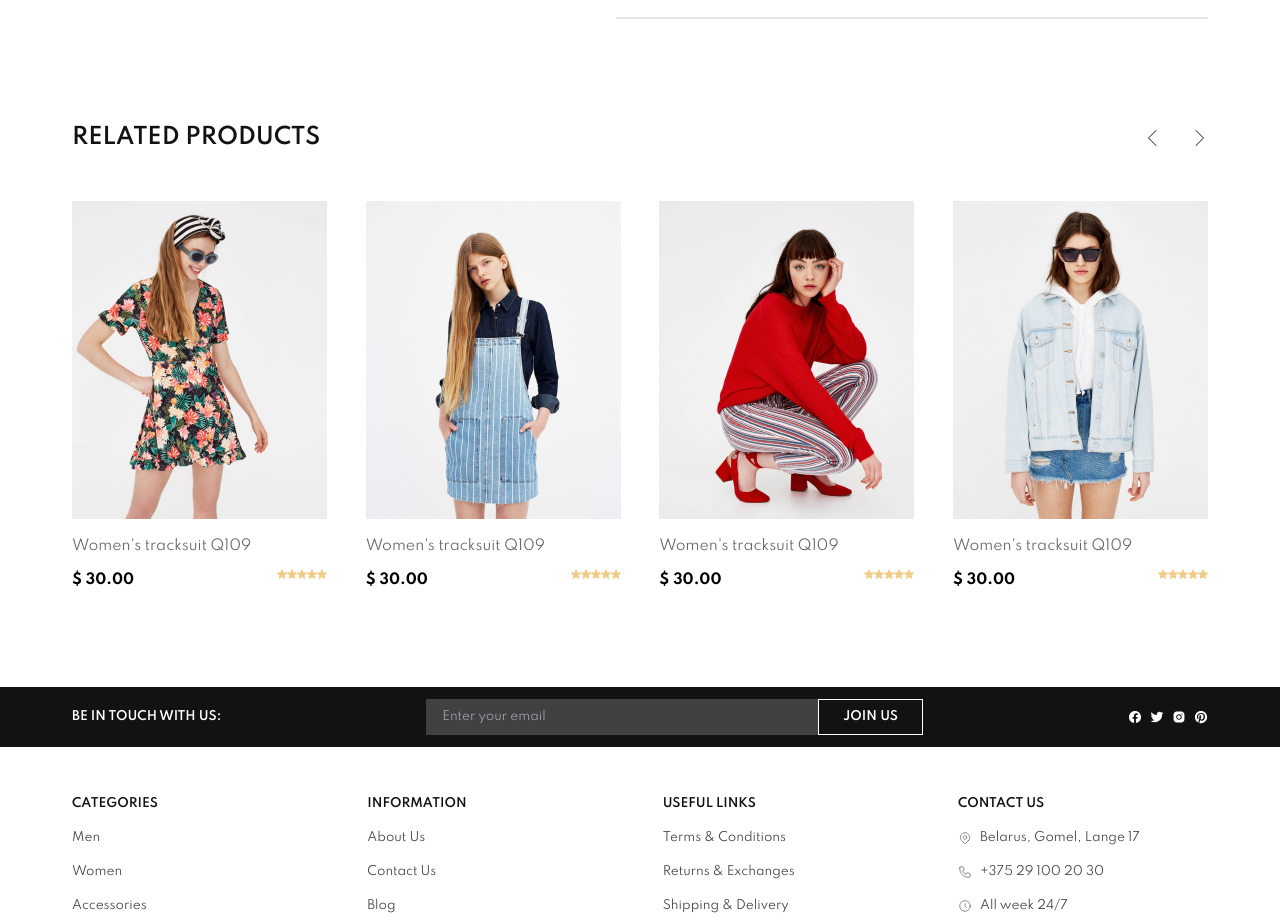
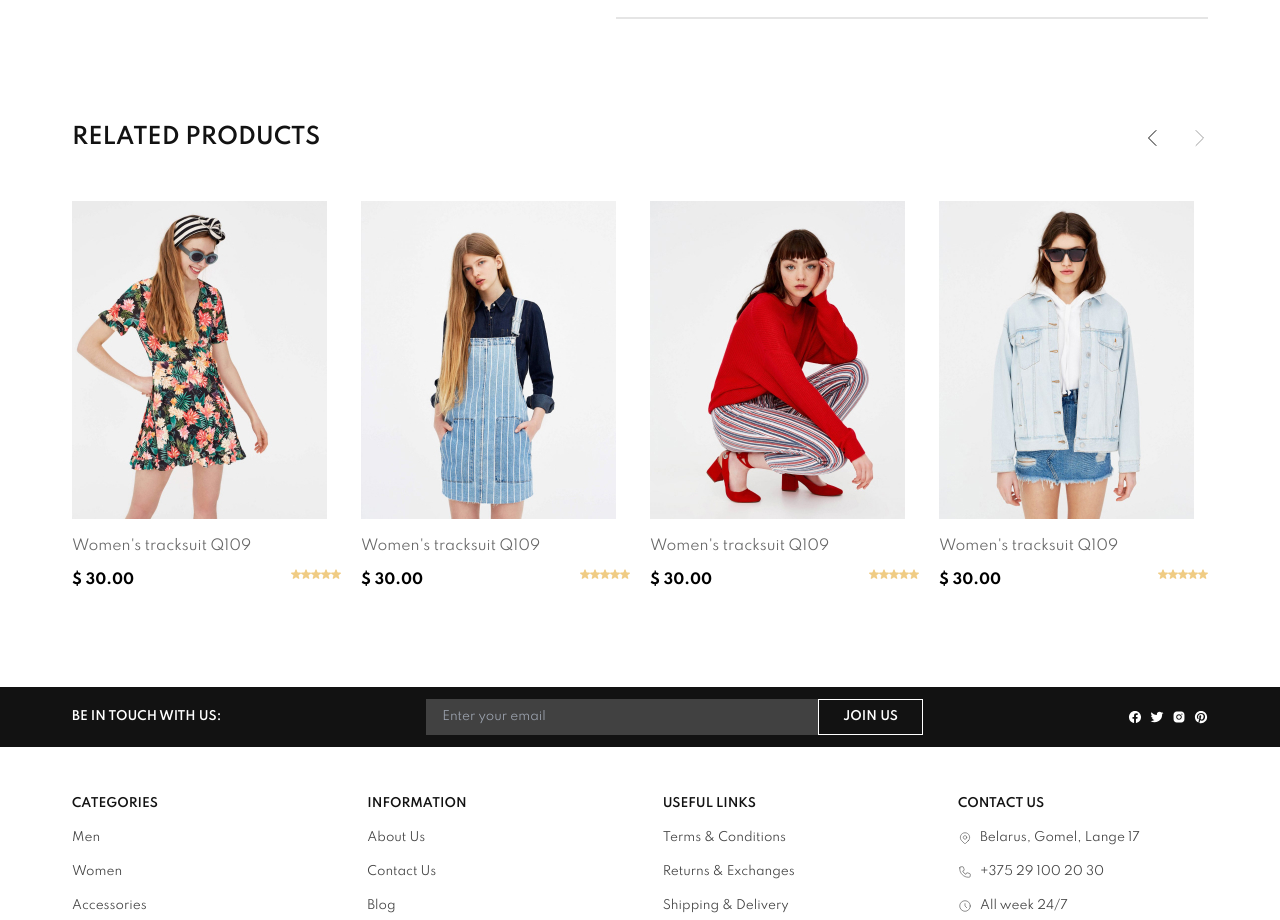
Before and after one commit to MaxTarasevich/training-shop, a React (Create React App) app: page /training-shop/product in a window 1280 px wide. Shown: the part 1460-2380 px from the top of the page. Built offline with nearby package versions, Linux system fonts and the light colour scheme.

Commit message:
feat: create slider on relatedProd component

```diff
--- a/src/components/RelatedProd.tsx
+++ b/src/components/RelatedProd.tsx
@@ -1,5 +1,7 @@
 import React from 'react'
 import Card from './Card'
+
+import { Swiper, SwiperSlide } from 'swiper/react';
 
 import img1 from '../assets/images/related/1.jpg'
 import img2 from '../assets/images/related/2.jpg'
@@ -7,27 +9,93 @@ import img3 from '../assets/images/related/3.jpg'
 import img4 from '../assets/images/related/4.jpg'
 
 import Arrow from '../SVGcomponent/Arrow'
+import { Navigation } from 'swiper';
+
 
 const RelatedProd = () => {
+
+
+
+
   return (
     <section className='related pb-24 pt-[104px]'>
-        <div className="container">
-            <div className="related__header flex justify-between flex-wrap gap-y-4">
+        <div  className="container">
+
+
+
+            <div className="related__header flex justify-between flex-wrap gap-y-4 mb-12">
                 <h2 className="related__title text-dark font-semibold text-title2">
                     RELATED PRODUCTS
                 </h2>
                 <div className="related__control flex gap-x-4">
-                    <div className='-rotate-90'> <Arrow /></div>
-                    <div className='rotate-90'> <Arrow /></div>
+                    <div className='related-prev -rotate-90 cursor-pointer'> <Arrow /></div>
+                    <div className='related-next rotate-90 cursor-pointer'> <Arrow /></div>
                 </div>
             </div>
 
-            <div className="related__cards flex gap-x-8 lg:justify-between justify-center flex-wrap gap-y-4 pt-12">
+            <Swiper  className='relative'
+                    modules={[Navigation,]}
+                    spaceBetween={20}
+                    slidesPerView={4}
+                    navigation={
+                        {
+                            nextEl:'.related-prev',
+                            prevEl:'.related-next'
+                        }
+                    }
+                    slidesPerGroup={2}
+            >
+
+            <SwiperSlide>
+                <Card image={img1} title="Women's tracksuit Q109" price='$ 30.00' rate={5} />
+            </SwiperSlide>
+            <SwiperSlide>
+                <Card image={img2} title="Women's tracksuit Q109" price='$ 30.00' rate={5} />
+            </SwiperSlide>
+            <SwiperSlide>
+                <Card image={img3} title="Women's tracksuit Q109" price='$ 30.00' rate={5} />
+            </SwiperSlide>
+            <SwiperSlide>
+                <Card image={img4} title="Women's tracksuit Q109" price='$ 30.00' rate={5} />
+            </SwiperSlide>
+            <SwiperSlide>
+                <Card image={img3} title="Women's tracksuit Q109" price='$ 30.00' rate={5} />
+            </SwiperSlide>
+            <SwiperSlide>
+                <Card image={img4} title="Women's tracksuit Q109" price='$ 30.00' rate={5} />
+            </SwiperSlide>
+            <SwiperSlide>
+                <Card image={img2} title="Women's tracksuit Q109" price='$ 30.00' rate={5} />
+            </SwiperSlide>
+            <SwiperSlide>
+                <Card image={img1} title="Women's tracksuit Q109" price='$ 30.00' rate={5} />
+            </SwiperSlide>
+            <SwiperSlide>
+                <Card image={img4} title="Women's tracksuit Q109" price='$ 30.00' rate={5} />
+            </SwiperSlide>
+            <SwiperSlide>
+                <Card image={img3} title="Women's tracksuit Q109" price='$ 30.00' rate={5} />
+            </SwiperSlide>
+            <SwiperSlide>
+                <Card image={img2} title="Women's tracksuit Q109" price='$ 30.00' rate={5} />
+            </SwiperSlide>
+            <SwiperSlide>
+                <Card image={img1} title="Women's tracksuit Q109" price='$ 30.00' rate={5} />
+            </SwiperSlide>
+
+
+            {/*
+             <div className="related__cards flex gap-x-8 lg:justify-between justify-center flex-wrap gap-y-4 pt-12">
                 <Card image={img1} title="Women's tracksuit Q109" price='$ 30.00' rate={5} />
                 <Card image={img2} title="Women's tracksuit Q109" price='$ 30.00' rate={5} />
                 <Card image={img3} title="Women's tracksuit Q109" price='$ 30.00' rate={5} />
                 <Card image={img4} title="Women's tracksuit Q109" price='$ 30.00' rate={5} />
             </div>
+             */}
+
+
+            </Swiper>
+
         </div>
 
     </section>
```
